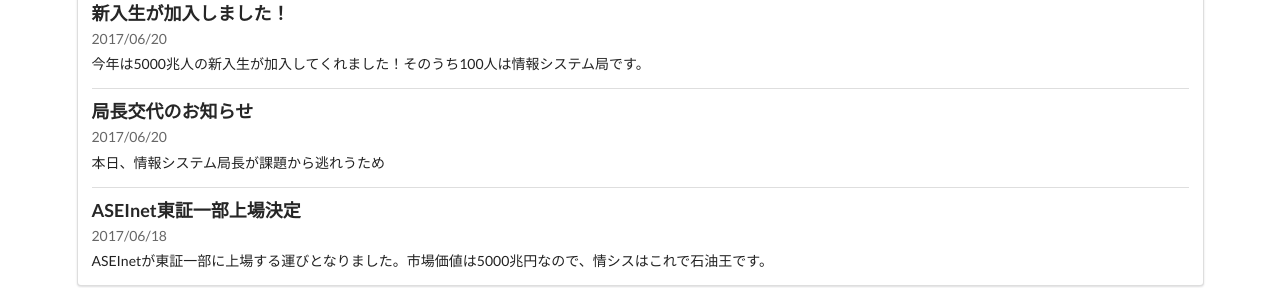
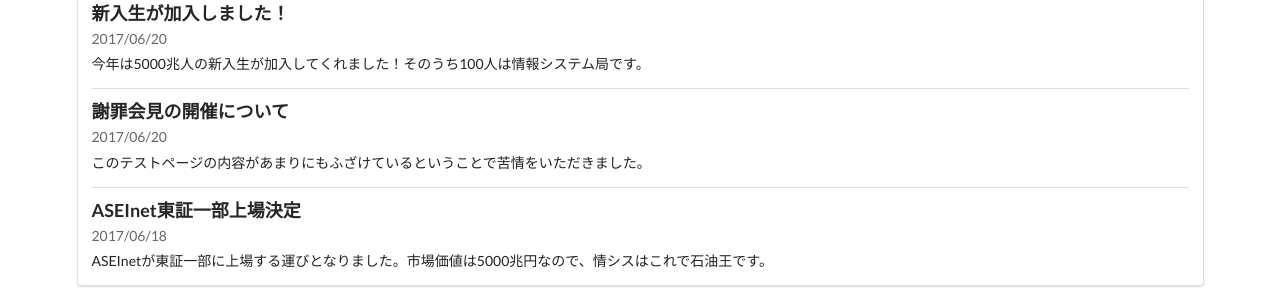
Before and after one commit to sudame/sohosai.corporate.comp, a plain HTML site: page index.html in a window 1280 px wide. Shown: the part 691-979 px from the top of the page. Drawn offline with nearby package versions, Linux system fonts and the light colour scheme.

Commit message:
記事内容修正

```diff
--- a/index.html
+++ b/index.html
@@ -134,12 +134,12 @@
             </div>
             <div class="item">
               <div class="content">
-                <a href="#" class="header">局長交代のお知らせ<i class="nal icon"></i></a>
+                <a href="#" class="header">謝罪会見の開催について<i class="nal icon"></i></a>
                 <div class="meta">
                   <span>2017/06/20</span>
                 </div>
                 <div class="description">
-                  <p>本日、情報システム局長が課題から逃れうため</p>
+                  <p>このテストページの内容があまりにもふざけているということで苦情をいただきました。</p>
                 </div>
               </div>
             </div>
```
